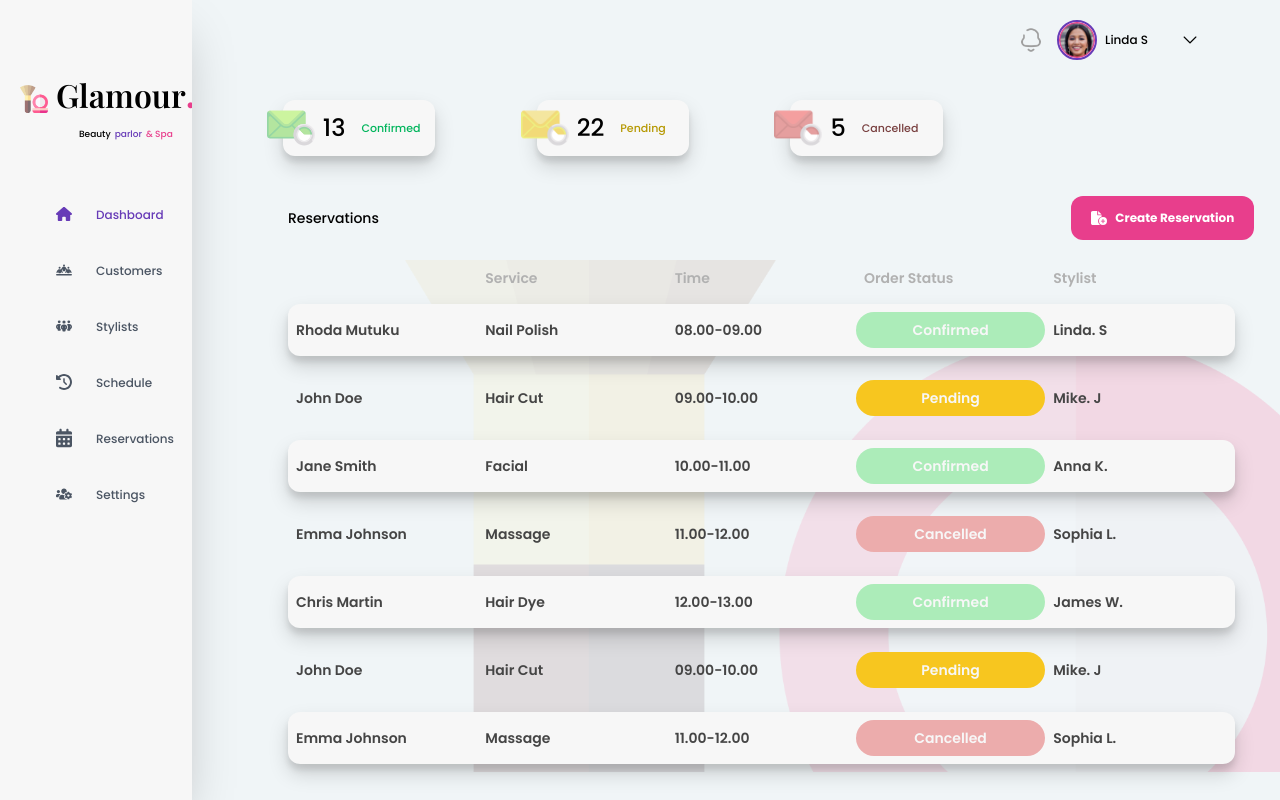
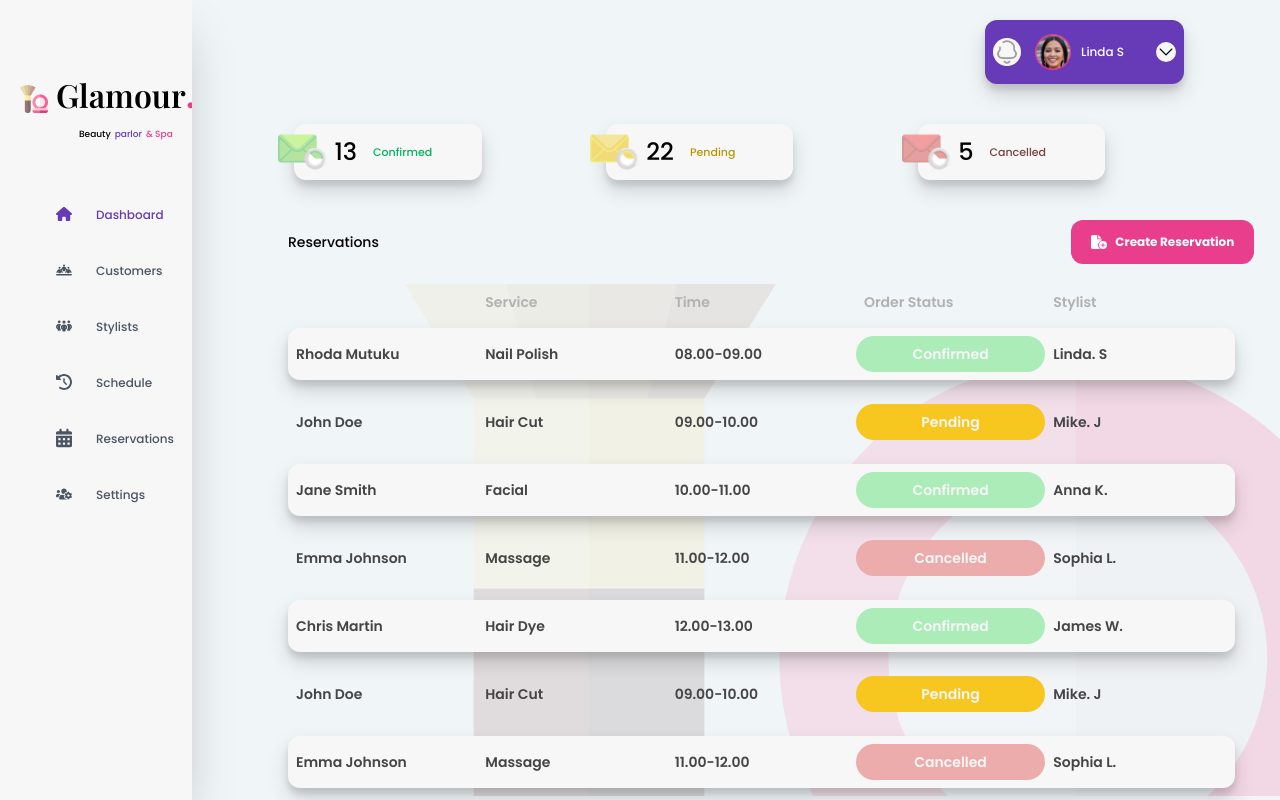
Before and after one commit to DennisMuindi/Salon-MS, a Next.js app: page /dashboard in a window 1280 px wide. Built offline with nearby package versions, Linux system fonts and the light colour scheme; a web font is replaced by a local one.

Commit message:
tailwind edits for width property

```diff
--- a/src/components/MainContent.tsx
+++ b/src/components/MainContent.tsx
@@ -5,23 +5,34 @@ import Table from "./Table";
 
 export default function MainContent() {
   return (
-    <div className="ml-[15%] w-[85%] bg-[#f0f5f7] h-screen overflow-y-auto">
-      <div className="flex justify-end mr-20 mt-5 sticky top-5 z-10">
-        <div className="flex items-center gap-3 ">
-          <img src="/notification.png" alt="" className="h-7" />
-          <div className="flex items-center">
+    <div
+      className="ml-[15%] w-[85%] bg-[#f0f5f7] h-screen overflow-x-hidden"
+      style={{ scrollBehavior: "smooth" }}
+    >
+      <div className="flex justify-end mr-24 mt-5 ">
+        <div className="flex items-center gap-3 bg-[#673bb7] shadow-custom-xl px-2 py-3 rounded-xl">
+          <img
+            src="/notification.png"
+            alt=""
+            className="h-7 bg-[#f7f7f7] rounded-full"
+          />
+          <div className="flex items-center ">
             <img
               src="/avatar.png"
               alt=""
-              className="h-10 w-10 rounded-full border-2 border-[#673BB7]"
+              className="h-10  w-10  border-2 border-[#673BB7]"
             />
-            <p className="font-medium text-xs mr-5 ml-2">Linda S</p>
+            <p className="font-medium text-xs mr-5 ml-2 text-white">Linda S</p>
           </div>
-          <img src="/Arrow.png" alt="" className="h-5" />
+          <img
+            src="/Arrow.png"
+            alt=""
+            className="h-5 bg-[#f7f7f7] rounded-full"
+          />
         </div>
       </div>
       {/* Confirmed pending and cancelled divs */}
-      <div className="ml-10 mt-10 flex items-center justify-around w-[70%]">
+      <div className="ml-10 mt-10 flex items-center justify-around w-[86%]">
         <div className="flex items-center bg-[#f7f7f7] rounded-xl w-[20%] relative py-3 shadow-custom-xl">
           <div className="absolute -left-4 z-0">
             <img src="/confirmed.png" alt="" className="h-12 " />
```
